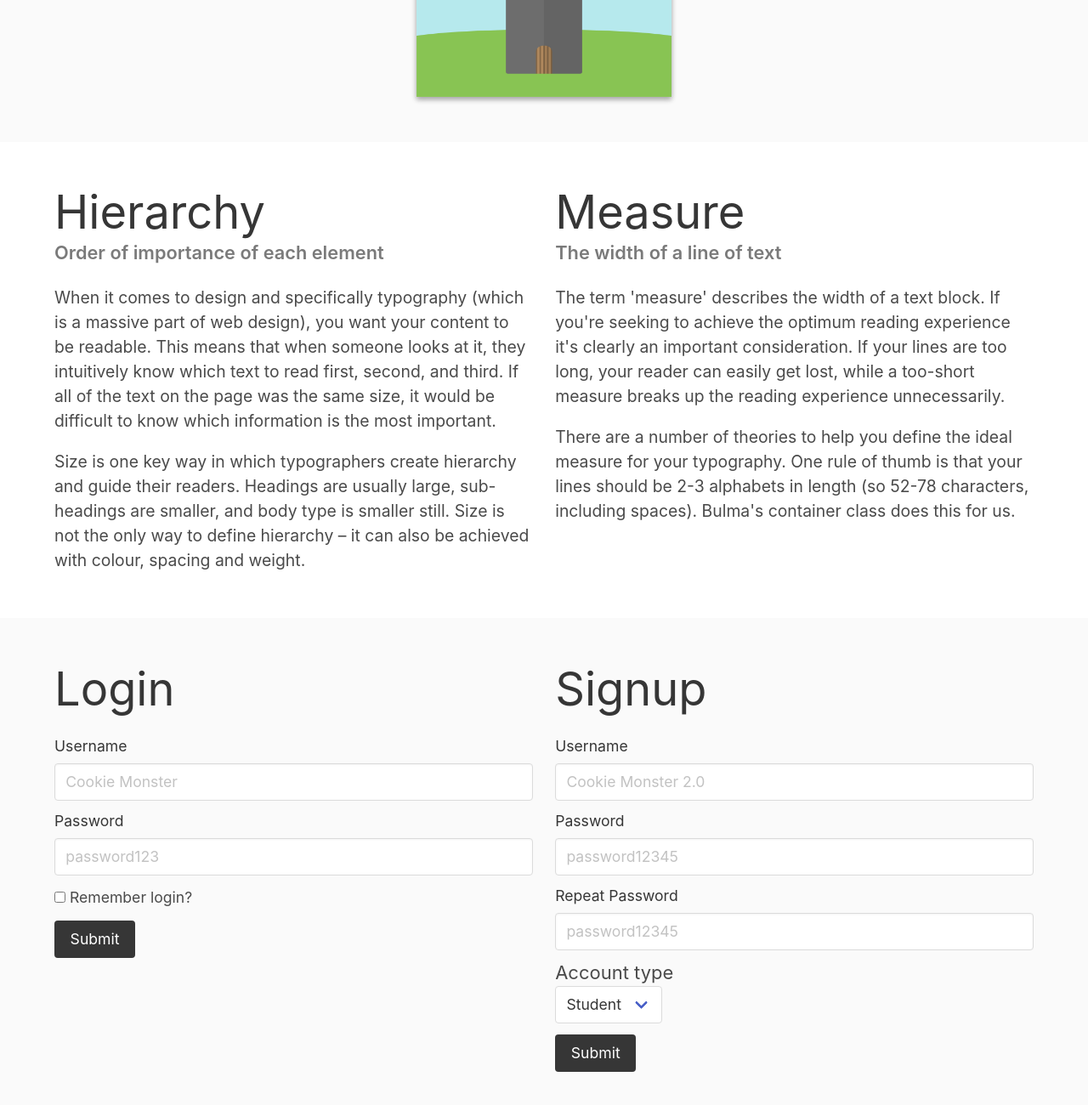
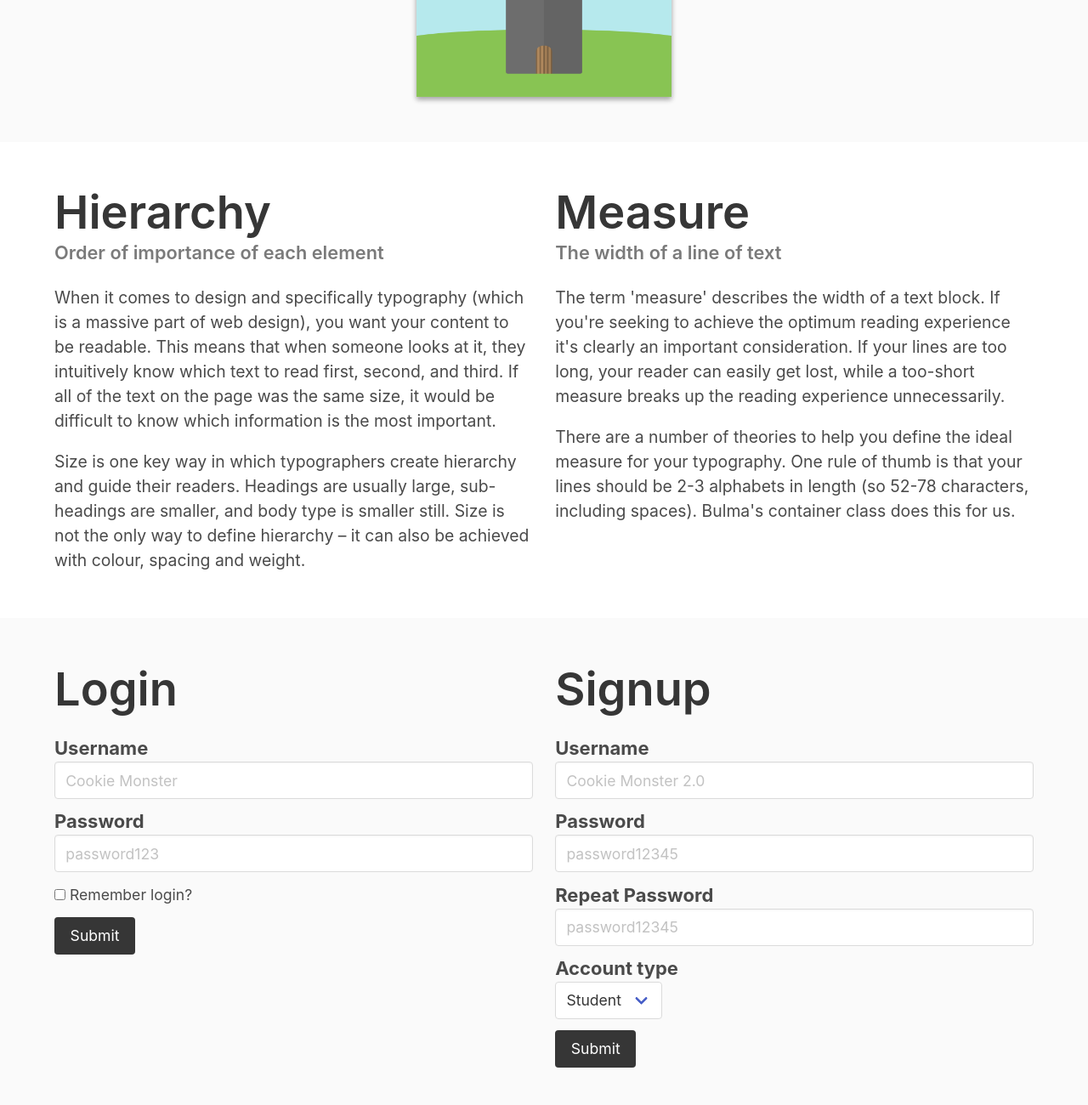
Before and after one commit to jdmar3-comp426/a02-nateturner, a website: page index.html in a window 1280 px wide. Shown: the part 3128-4428 px from the top of the page at 85% size. Drawn offline with nearby package versions, Linux system fonts and the light colour scheme; a web font is replaced by a local one.

Commit message:
fourteenth try

```diff
--- a/index.html
+++ b/index.html
@@ -120,7 +120,7 @@
         <div class="content">
             <div class="columns">
                 <div class="column">
-                    <h1 class="title has-text-weight-normal">Hierarchy</h1>
+                    <h1 class="title">Hierarchy</h1>
                     <h5 class="subtitle has-text-grey has-text-weight-heavy">Order of importance of each element</h5>
                     <p>
 		    	When it comes to design and specifically typography (which is a massive part of web design), you want your content to be readable.
@@ -134,7 +134,7 @@
 		    </p>
                 </div>
                 <div class="column">
-                    <h1 class="title has-text-weight-normal">Measure</h1>
+                    <h1 class="title">Measure</h1>
                     <h5 class="subtitle has-text-grey has-text-weight-heavy">The width of a line of text</h5>
                     <p>
 		    	The term 'measure' describes the width of a text block.
@@ -155,16 +155,16 @@
     <div class="container">
         <div class="columns">
             <div class="column">
-                <h1 class="title has-text-weight-normal">Login</h1>
+                <h1 class="title">Login</h1>
                 <form>
                     <div class="field">
-                        <label class="label subtitle has-text-weight-normal">Username</label>
+                        <label class="subtitle has-text-weight-bold">Username</label>
                         <div class="control">
                             <input class="input" type="text" placeholder="Cookie Monster" name="username">
                         </div>
                     </div>
                     <div class="field">
-                        <label class="label subtitle has-text-weight-normal">Password</label>
+                        <label class="subtitle has-text-weight-bold">Password</label>
                         <div class="control">
                             <input class="input" type="password" placeholder="password123" name="password">
                         </div>
@@ -185,28 +185,28 @@
                 </form>
             </div>
             <div class="column">
-                <h1 class="title has-text-weight-normal">Signup</h1>
+                <h1 class="title">Signup</h1>
                 <form>
                     <div class="field">
-                        <label class="label subtitle has-text-weight-normal">Username</label>
+                        <label class="subtitle has-text-weight-bold">Username</label>
                         <div class="control">
                             <input class="input" type="text" placeholder="Cookie Monster 2.0" name="username">
                         </div>
                     </div>
                     <div class="field">
-                        <label class="label subtitle has-text-weight-normal">Password</label>
+                        <label class="subtitle has-text-weight-bold">Password</label>
                         <div class="control">
                             <input class="input" type="password" placeholder="password12345">
                         </div>
                     </div>
                     <div class="field">
-                        <label class="label subtitle has-text-weight-normal">Repeat Password</label>
+                        <label class="subtitle has-text-weight-bold">Repeat Password</label>
                         <div class="control">
                             <input class="input" type="password" placeholder="password12345" name="password">
                         </div>
                     </div>
                     <div class="field">
-                        <label class="subtitle has-text-weight-normal">Account type</label>
+                        <label class="subtitle has-text-weight-bold">Account type</label>
                         <div class="control">
                             <div class="select">
                                 <select name="accountType">
```
